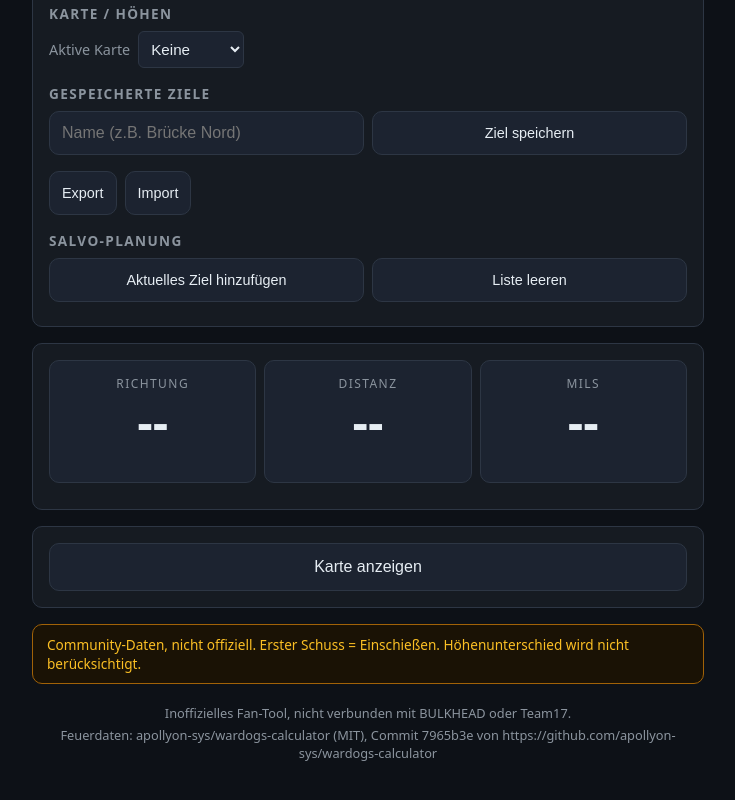
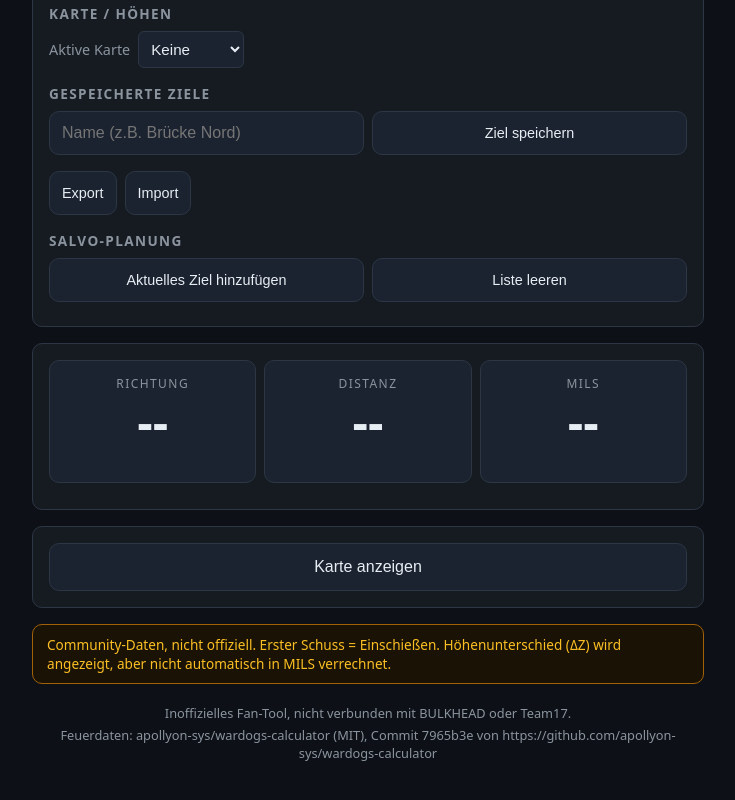
Before and after one commit to Shoppin1/wardogs-fire-solution, a website built with Vite: page index.html in a window 1280 px wide. Shown: the part 563-1363 px from the top of the page, without its empty margins (272-1007 px from the left). Built offline with nearby package versions, Linux system fonts and the light colour scheme.

Commit message:
Fix badge text: Delta-Z is displayed, not yet applied to MILS

```diff
--- a/index.html
+++ b/index.html
@@ -176,7 +176,7 @@
     </section>
 
     <aside class="badge">
-      Community-Daten, nicht offiziell. Erster Schuss = Einschießen. Höhenunterschied wird nicht berücksichtigt.
+      Community-Daten, nicht offiziell. Erster Schuss = Einschießen. Höhenunterschied (ΔZ) wird angezeigt, aber nicht automatisch in MILS verrechnet.
     </aside>
 
     <footer class="footer" id="footer">
```
Also changed, not shown: README.md.
